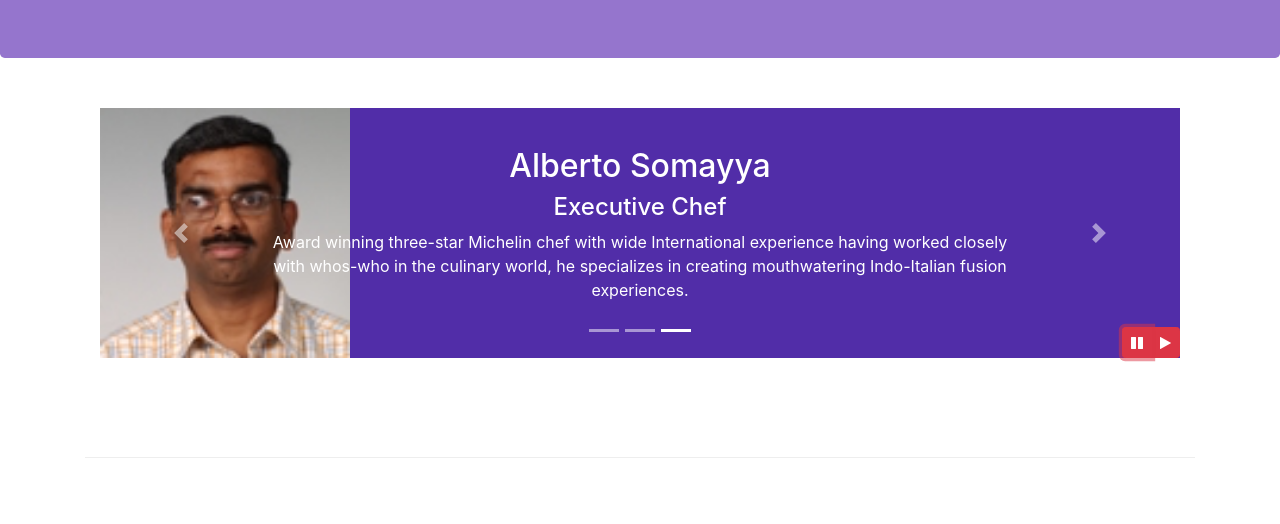
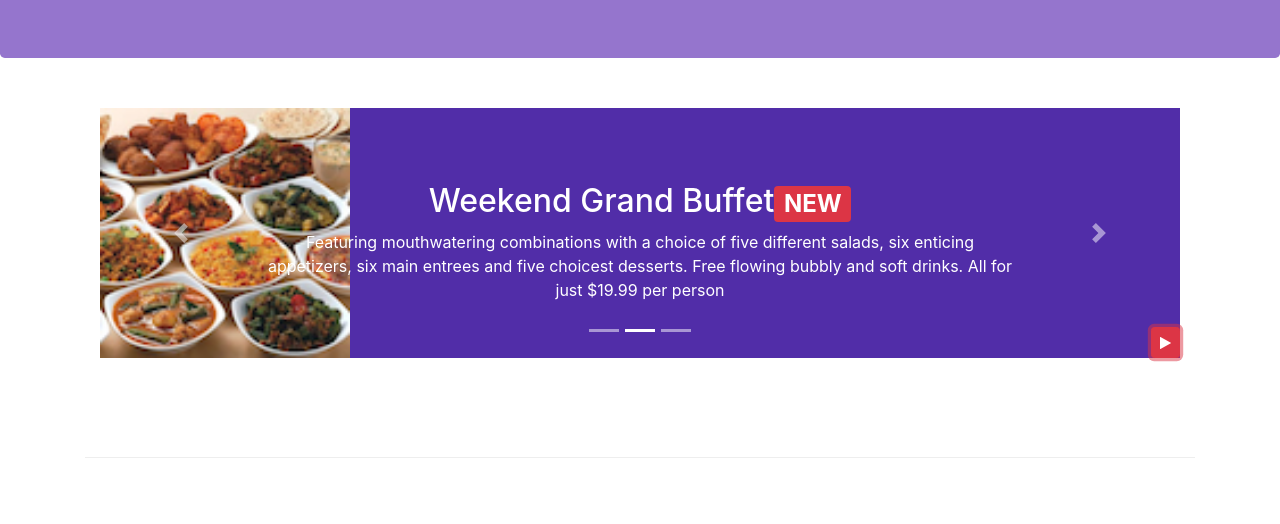
Before and after one commit to SatyamP07/React-FullStack-Bootstrap, a website: page index.html in a window 1280 px wide. Both pictures are taken after a click on the button 1137 px from the left and 618 px from the top of the page. Shown: the part 276-800 px from the top of the page. Drawn offline with nearby package versions, Linux system fonts and the light colour scheme.

Commit message:
More Bootstrap and JQuery

```diff
--- a/index.html
+++ b/index.html
@@ -163,7 +163,7 @@
     <div class="container">
         <div class="row row-content">
             <div class="col">
-                <div class="carousel slide" data-ride="carousel" id="myCarousel" data-interval="2000">
+                <div class="carousel slide" data-ride="carousel" id="myCarousel">
                     <div class="carousel-inner" role="listbox">
                         <div class="carousel-item active">
                             <img src="./img/uthappizza.png" alt="Uthappizza" class="d-block img-fluid">
@@ -201,14 +201,9 @@
                     <a href="#myCarousel" class="carousel-control-next" role="button" data-slide="next">
                         <span class="carousel-control-next-icon"></span>
                     </a>
-                    <div class="btn-group" id="carouselButton">
-                        <button class="btn btn-danger btn-sm" id="carousel-pause">
-                            <span class="fa fa-pause"></span>
-                        </button>
-                        <button class="btn btn-danger btn-sm" id="carousel-play">
-                            <span class="fa fa-play"></span>
-                        </button>
-                    </div>
+                    <button class="btn btn-danger btn-sm" id="carouselButton">
+                        <span class="fa fa-pause"></span>
+                    </button>
                 </div>
             </div>
         </div>
@@ -311,11 +306,16 @@
     <script>
         $(document).ready(function() {
             $("#myCarousel").carousel( { interval: 2000} );
-            $("#carousel-pause").click(function() {
-                $("#myCarousel").carousel('pause');
-            });
-            $("#carousel-play").click(function() {
-                $("#myCarousel").carousel('cycle');
+            $("#carouselButton").click(function() {
+                if($('#carouselButton').children('span').hasClass('fa-pause')) {
+                    $("#myCarousel").carousel('pause');
+                    $('#carouselButton').children('span').removeClass('fa-pause');
+                    $('#carouselButton').children('span').addClass('fa-play');
+                } else {
+                    $("#myCarousel").carousel('cycle');
+                    $('#carouselButton').children('span').removeClass('fa-play');
+                    $('#carouselButton').children('span').addClass('fa-pause');
+                }
             });
         });
     </script>
```
